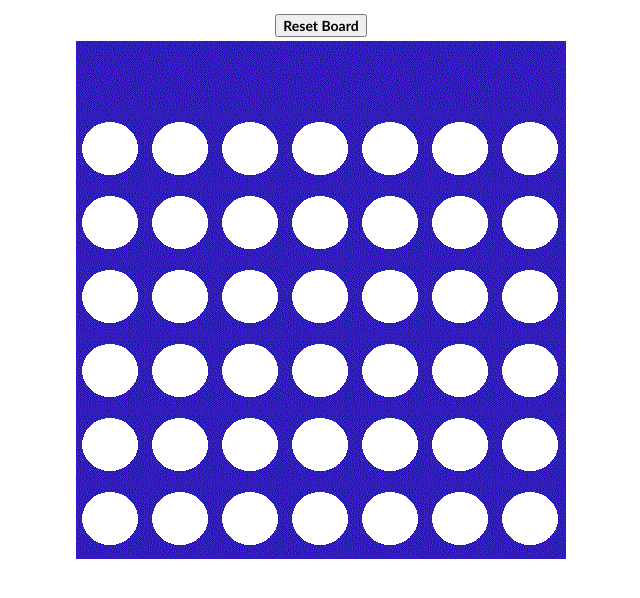
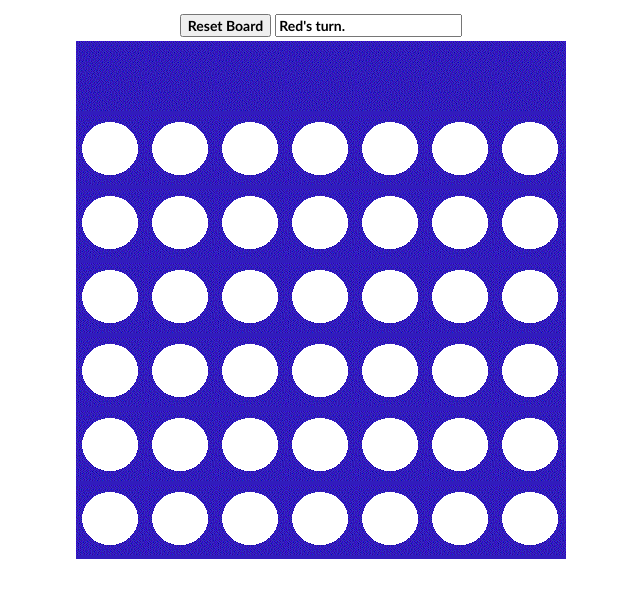
Before and after one commit to sanjayiyer/connect-4, a website: page html-project/c4.html in a window 1280 px wide. Shown: the whole page, without its empty margins (319-959 px from the left). Drawn offline with Linux system fonts and the light colour scheme.

Commit message:
Adding user turn to html page

```diff
--- a/html-project/c4.html
+++ b/html-project/c4.html
@@ -153,10 +153,12 @@ function switchTurns() {
 			whosTurn = BlkNum;
 			whosTurnSpot.src = bluSpot.src;
 			whosTurnPiece.src = bluPiece.src;
+			document.formo.texter.value = blkplayer + "'s turn.";
 		} else {
 			whosTurn = RedNum;
 			whosTurnSpot.src = redSpot.src;
 			whosTurnPiece.src = redPiece.src;
+			document.formo.texter.value = redplayer+ "'s turn.";
 		}
 
 
@@ -182,10 +184,12 @@ function AutoStart() {
 		whosTurn = BlkNum;
 		switchTurns();
 		whosFirst = RedNum;
-	} else {
+		document.formo.texter.value = redplayer+ "'s turn.";
+		} else {
 		whosTurn = RedNum;
 		switchTurns();
 		whosFirst = BlkNum;
+		document.formo.texter.value = blkplayer + "'s turn.";
 	}
 
 }
@@ -353,6 +357,8 @@ function drawnextframe() {
 												<tr>
 						  							<td colspan="2" align="center">
 														<input type="button" name="reStartButton" value="Reset Board" onClick="newGame()" class="blacktext" />
+														<form name="formo" id="formo"><input type="text" name="texter" class="blacktext" /></form>
+
 						  </td>
 												</tr>
 												<tr>
```
